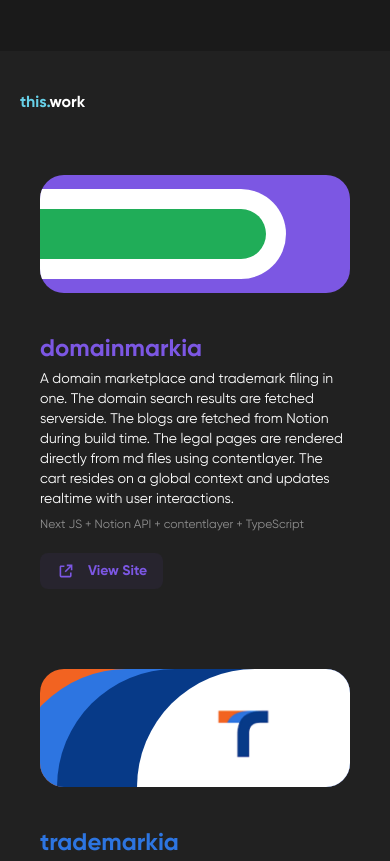
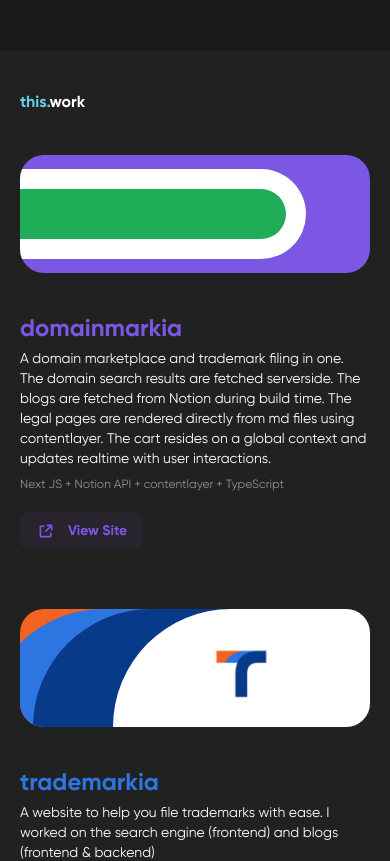
Before and after one commit to david-sling/portfolio-2, a Next.js app: page / in a window 390 px wide. Shown: the part 1240-2101 px from the top of the page. Built offline with nearby package versions, Linux system fonts and the light colour scheme.

Commit message:
fix: padding issue

```diff
--- a/src/components/common/WorkCard.tsx
+++ b/src/components/common/WorkCard.tsx
@@ -24,11 +24,11 @@
 }) => (
   <div
     className={cn(
-      "flex lg:-m-5 lg:even:ml-0 lg:odd:mr-0 xl:!m-0 flex-col lg:odd:flex-row lg:even:flex-row-reverse lg:items-start lg:-mx-[100px] group",
+      "flex -m-5 lg:even:ml-0 lg:odd:mr-0 xl:!m-0 flex-col lg:odd:flex-row lg:even:flex-row-reverse lg:items-start lg:-mx-[100px] group",
       className
     )}
   >
-    <div className="bg-dark-800 relative z-0 min-h-[118px] md:min-h-[257px] max-w-[800px] overflow-hidden flex-1 rounded-3xl m-5 flex group-odd:lg:rounded-l-none group-even:lg:rounded-r-none xl:!rounded-3xl">
+    <div className="bg-dark-800 relative z-0 min-h-[118px] md:min-h-[257px] lg:max-w-[800px] overflow-hidden flex-1 rounded-3xl m-5 flex group-odd:lg:rounded-l-none group-even:lg:rounded-r-none xl:!rounded-3xl">
       {illustration}
     </div>
     <div className="m-5 flex flex-col">
```
